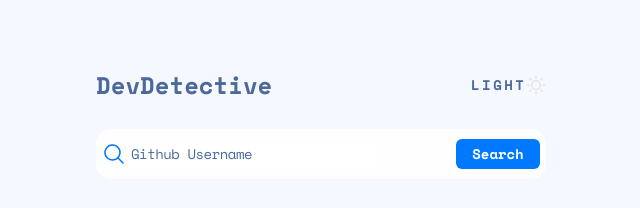
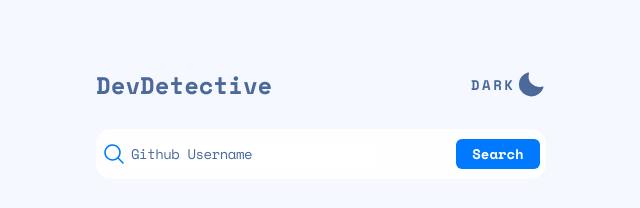
Before and after one commit to Yash0000001/devDetective, a website built with Vite: page index.html in a window 1280 px wide. Both pictures are taken after a click on the element "DARK". Shown: the part 284-492 px from the top of the page, 319-959 px from the left. Built offline with nearby package versions, Linux system fonts and the light colour scheme.

Commit message:
dark mode enabled

```diff
--- a/index.html
+++ b/index.html
@@ -9,7 +9,8 @@
 <link rel="preconnect" href="https://fonts.gstatic.com" crossorigin>
 <link href="https://fonts.googleapis.com/css2?family=Space+Mono:ital,wght@0,400;0,700;1,400;1,700&display=swap" rel="stylesheet">
 </head>
-<body class="bg-[#f6f8ff] dark:bg-[#141D2F] text-sm w-[100%] relative h-[100vh]">
+<body class="dark ">
+    <div class="bg-[#f6f8ff] dark:bg-[#141D2F] text-sm w-[100%] relative h-[100vh]">
     <div class="wrapper w-full h-full flex flex-col items-center justify-center gap-3">
         <!-- header and theme -->
         <div class="header w-[450px] gap-9 flex items-center justify-between">
@@ -97,6 +98,7 @@
 
         </div>
     </div>
+</div>
     <script src="index.js"></script>
 </body>
 </html>
--- a/index.js
+++ b/index.js
@@ -98,57 +98,63 @@ searchBtn.addEventListener("click", (e) => {
 });
 
 theme.addEventListener("click", ()=>{
-    if(darkMode==false){
-        darkModeProperties();
-    }
-    else{
-        lightModeProperties();
+    let body = document.body;
+    if(body.classList.contains("dark")){
+        body.classList.remove("dark");
+        themeName.textContent="DARK";
+        themeIcon.src="moon-fill.svg";
+    } else {
+        body.classList.add("dark");
+        themeName.textContent="LIGHT";
+        themeIcon.src="sun.svg";
     }
 })
 
-function darkModeProperties(){
-    themeName.textContent="LIGHT";
-    themeIcon.src="sun.svg";
-    darkMode=true;
-    localStorage.setItem("dark-mode", true);  console.log("setting dark mode to false");
+// function darkModeProperties(){
+//     document.body.classlist.add("dark");
+//     themeName.textContent="LIGHT";
+//     themeIcon.src="sun.svg";
+//     darkMode=true;
+//     localStorage.setItem("dark-mode", true);  console.log("setting dark mode to false");
 
-    console.log("setting dark mode to true");
+//     console.log("setting dark mode to true");
 
-}
-function lightModeProperties(){
-    themeName.textContent="DARK";
-    themeIcon.src="moon-fill.svg";
-    darkMode = false;
-    console.log("darkmode changed to " + darkMode);
+// }
+// function lightModeProperties(){
+//     document.body.classlist.remove("dark");
+//     themeName.textContent="DARK";
+//     themeIcon.src="moon-fill.svg";
+//     darkMode = false;
+//     console.log("darkmode changed to " + darkMode);
 
-    localStorage.setItem("dark-mode", false);
-    console.log("setting dark mode to false");
-}
+//     localStorage.setItem("dark-mode", false);
+//     console.log("setting dark mode to false");
+// }
 
-function init() {
-    //initialise dark-mode variable to false;
-    //darkMode = true -> dark mode enable karna h
-    //darMode = false -> light mode enable karna h
-    darkMode = false;
+// function init() {
+//     //initialise dark-mode variable to false;
+//     //darkMode = true -> dark mode enable karna h
+//     //darMode = false -> light mode enable karna h
+//     darkMode = false;
 
-    //HW
-  // const prefersDarkMode = window.matchMedia && window.matchMedia("(prefers-color-scheme: dark)").matches;
+//     //HW
+//   // const prefersDarkMode = window.matchMedia && window.matchMedia("(prefers-color-scheme: dark)").matches;
 
-    const value = localStorage.getItem("dark-mode");
+//     const value = localStorage.getItem("dark-mode");
 
-    if(value === null) {
-      console.log("null k andar");
-      localStorage.setItem("dark-mode", darkMode);
-      lightModeProperties();
-    }
-    else if(value == "true") {
-      console.log("truer k andar");
-      darkModeProperties();
-    }
-    else if(value == "false") {
-      console.log("false k andar");
-      lightModeProperties();
-    }
-  }
+//     if(value === null) {
+//       console.log("null k andar");
+//       localStorage.setItem("dark-mode", darkMode);
+//       lightModeProperties();
+//     }
+//     else if(value == "true") {
+//       console.log("truer k andar");
+//       darkModeProperties();
+//     }
+//     else if(value == "false") {
+//       console.log("false k andar");
+//       lightModeProperties();
+//     }
+//   }
 
-  init();
+//   init();
--- a/tailwind.config.js
+++ b/tailwind.config.js
@@ -1,5 +1,6 @@
 /** @type {import('tailwindcss').Config} */
 module.exports = {
+  darkMode: 'class',
   content: ["*"],
   theme: {
     extend: {},
```
